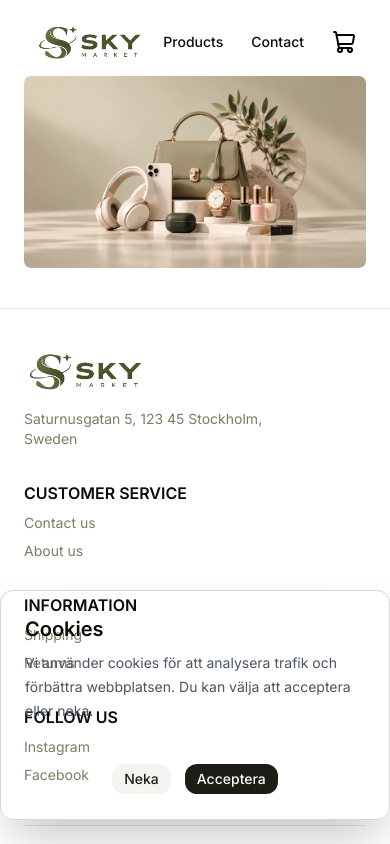
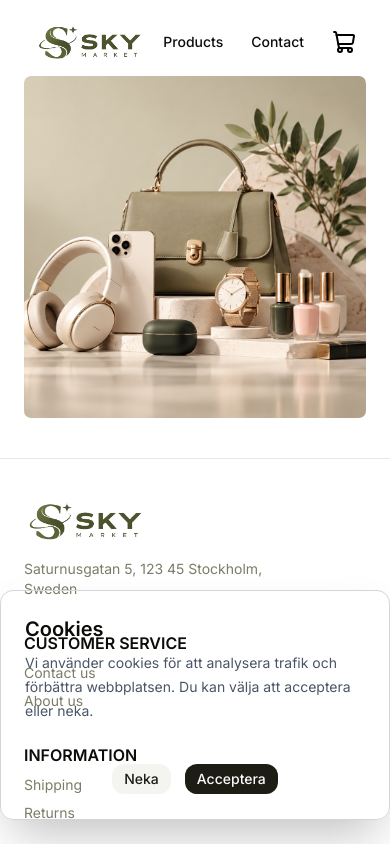
Before and after one commit to LizzyonGit/webshop-frontend, a Next.js app: page / in a window 390 px wide. Shown: the top 844 px of the page. Built offline with nearby package versions, Linux system fonts and the light colour scheme.

Commit message:
added aspect ratio change on smaller screens

```diff
--- a/components/hero.tsx
+++ b/components/hero.tsx
@@ -3,12 +3,12 @@ import Image from "next/image"
 
 export default function Hero() {
     return (
-        <AspectRatio ratio={16/9} className="my-4">
+        <AspectRatio ratio={1} className="my-4 sm:aspect-video">
             <Image
                 src="/hero.png"
                 alt="Hero image"
                 fill
-                className="container rounded-lg object-cover"
+                className="rounded-lg object-cover"
             />
         </AspectRatio>
     )
```
